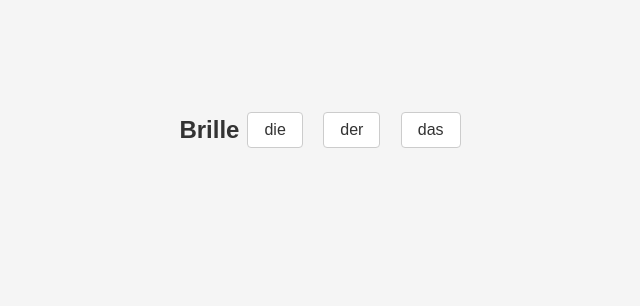
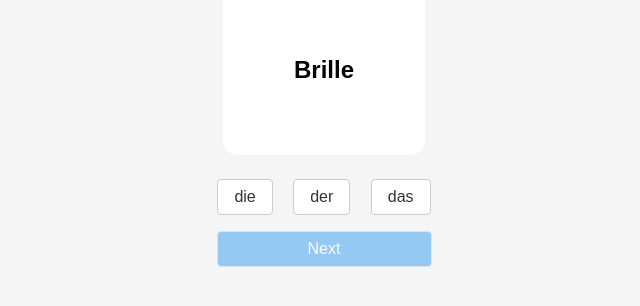
Before and after one commit to lromero8/rtkl, a SvelteKit app: page / in a window 1280 px wide. Shown: the part 278-584 px from the top of the page, without its empty margins (316-956 px from the left). Built offline with nearby package versions, Linux system fonts and the light colour scheme.

Commit message:
feat(client): Place divs in columns.

```diff
--- a/src/routes/+page.svelte
+++ b/src/routes/+page.svelte
@@ -41,14 +41,14 @@
     }
 </script>
 
-<main>
+<div class="container">
     <div class="noun">
         <strong class:correct={hasAnswered && isMatch} class:incorrect={hasAnswered && !isMatch}>
           {noun.word}
         </strong>
     </div>
 
-    <div>
+    <div class="articles">
         <button on:click={() => matchArticle('die')}>die</button>
         <button on:click={() => matchArticle('der')}>der</button>
         <button on:click={() => matchArticle('das')}>das</button>
@@ -56,23 +56,28 @@
 
 
     {#if hasAnswered}
-      <strong class:correct={isMatch} class:incorrect={!isMatch}>
-        {isMatch ? 'Correct!' : 'Incorrect!'}
-      </strong>
+      <!-- <div class="result">
+        <strong class:correct={isMatch} class:incorrect={!isMatch}>
+          {isMatch ? 'Correct!' : 'Incorrect!'}
+        </strong>
+      </div> -->
 
-      {#if isMatch}
-        <button class="next" on:click={selectNewNoun}>Next</button>
       {/if}
-    {/if}
-</main>
+      <!-- {#if isMatch} -->
+        <div class="next">
+          <button class="next" disabled="{!isMatch}" on:click={selectNewNoun}>Next</button>
+        </div>
+      <!-- {/if} -->
+</div>
 
 
 <style lang="scss">
 
-    main {
+    div.container {
         display: flex;
         align-items: center;
         justify-content: center;
+        flex-direction: column;
         height: 100vh;
         margin: 0;
         font-family: 'Arial', sans-serif;
@@ -80,15 +85,16 @@
         text-align: center;
     }
 
-    div {
-        display: block;
-        // margin-bottom: ;
-    }
+    div.noun {
+      padding: 2.9em 2.9em;
+      background-color: #fff;
+      border: 1px solid #fff;
+      border-radius: 14px;
 
-    strong {
+
       font-size: 1.5rem;
       margin-bottom: 1rem;
-      color: #333;
+      color: #000;
     }
 
     button {
@@ -104,12 +110,12 @@
     }
 
     button:hover {
-      background-color: #333;
+      background-color: #2196f3;
       color: #fff;
     }
 
     button:active {
-      transform: translateY(1px);
+      // transform: translateY(1px);
     }
 
     strong.correct {
@@ -123,6 +129,11 @@
     button.next {
       background-color: #2196f3;
       color: #fff;
+      width: 215px;
+    }
+
+    button.next:disabled {
+      opacity: 0.45;
     }
 
     button.next:hover {
```
